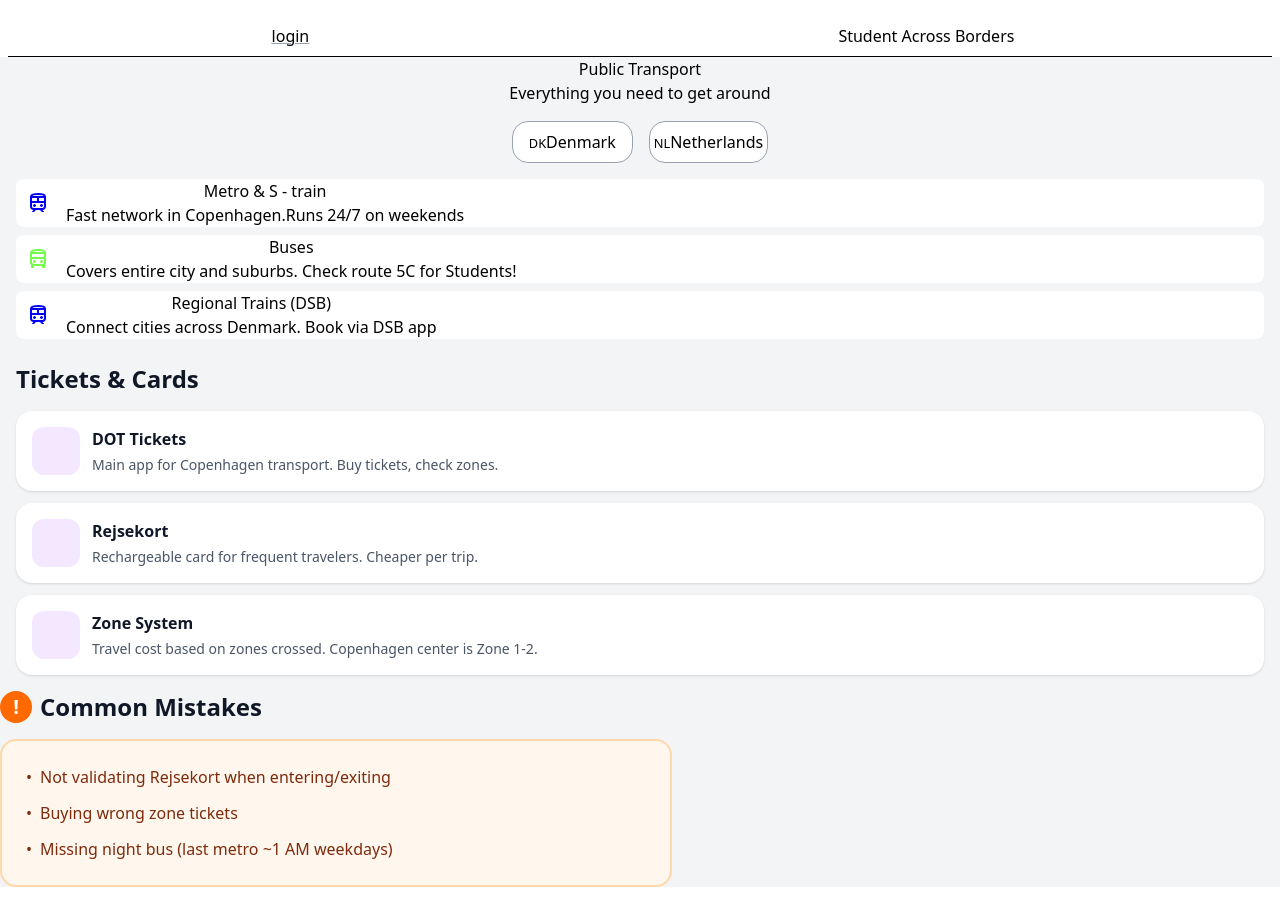
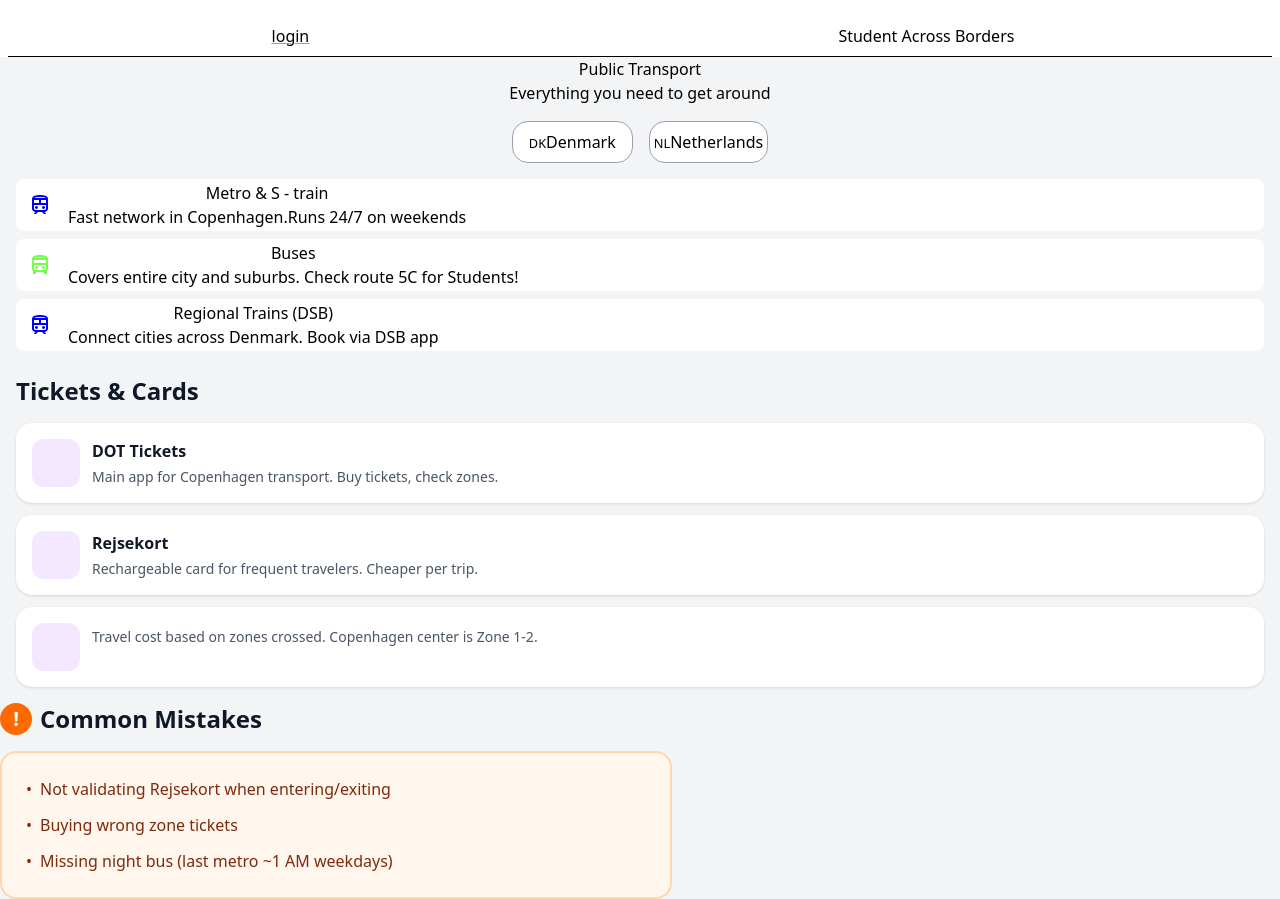
Before and after one commit to fatihsolutions/my-next-app, a Next.js app: page /transport in a window 1280 px wide. Built offline with nearby package versions, Linux system fonts and the light colour scheme; no server answers.

Commit message:
feat: update ticket links and enhance transport selection styling

```diff
--- a/components/transport/Tickets.jsx
+++ b/components/transport/Tickets.jsx
@@ -1,3 +1,4 @@
+import Link from 'next/link';
 import React from 'react';
 
 export default function TicketsCards() {
@@ -19,9 +20,11 @@
           <h2 className="mb-1 text-base font-semibold text-gray-900">
             DOT Tickets
           </h2>
+          <a href="https://ruter.no/en/about-our-tickets/zones-and-zone-maps">
             <p className="text-sm text-gray-600">
               Main app for Copenhagen transport. Buy tickets, check zones.
             </p>
+          </a>
         </div>
       </div>
 
@@ -48,15 +51,15 @@
         </div>
 
         <div>
+          <a href="https://dinoffentligetransport.dk/planlaeg-din-rejse/zone-og-linjekort">
             <h2 className="mb-1 text-base font-semibold text-gray-900">
-            Zone System
             </h2>
             <p className="text-sm text-gray-600">
               Travel cost based on zones crossed. Copenhagen center is Zone 1-2.
-          </p>
+            </p></a>
         </div>
-      </div>
+      </div >
 
-    </div>
+    </div >
   );
 }
--- a/components/transport/transportselect.jsx
+++ b/components/transport/transportselect.jsx
@@ -7,7 +7,7 @@
             title: "Metro & S - train",
             description: "Fast network in Copenhagen.Runs 24/7 on weekends",
             image: "/train.svg",
-            url: "https://metro.dk"
+            url: "https://m.dk/da/"
 
         },
 
@@ -15,7 +15,7 @@
             title: "Buses",
             description: "Covers entire city and suburbs. Check route 5C for Students!",
             image: "/bus.svg",
-            url: "https://movia.dk"
+            url: "https://moviatrafik.dk/"
 
         },
 
@@ -31,7 +31,11 @@
     return (
         <section className="mt-4 px-4">
             {TransportSystem.map((item) =>
-                <Link className="flex gap-4 px-2.5 bg-white mb-2 rounded-lg" href={item.url} key={item.url}>
+                <Link className="flex gap-4 px-2.5 bg-white mb-2 rounded-lg  border-2 border-transparent
+                    transition-all duration-200
+                    focus:outline-none
+                    focus:ring-4
+                     focus:ring-blue-200" href={item.url} key={item.url}>
                     <img src={item.image} alt="" />
                     <div className="flex flex-col items-center"><h4>{item.title}</h4>
                         <p>{item.description}</p></div>
```
Lines whose indentation alone changed are shown as unchanged.
